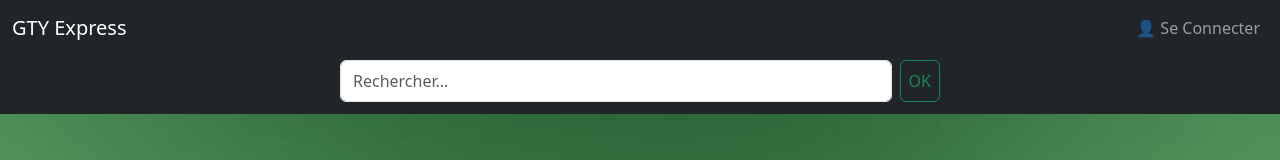
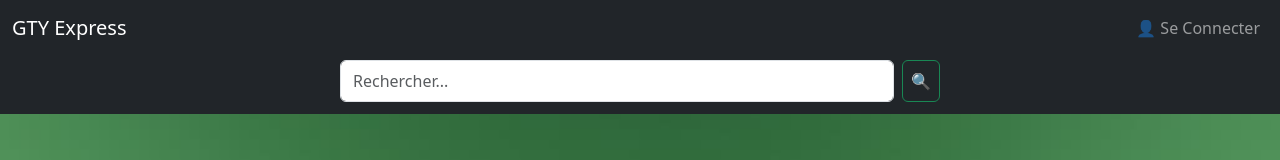
Before and after one commit to kevyamon/GTY-Express-Frontend, a React (Vite) app: page / in a window 1280 px wide. Shown: the top 160 px of the page. Built offline with nearby package versions, Linux system fonts and the light colour scheme; no server answers.

Commit message:
Header vrai final

```diff
--- a/src/components/Header.jsx
+++ b/src/components/Header.jsx
@@ -177,7 +177,7 @@ const Header = () => {
             placeholder='Rechercher...'
             className='mr-sm-2'
           />
-          <Button type='submit' variant='outline-success' className='p-2 ms-2'>OK</Button>
+          <Button type='submit' variant='outline-success' className='p-2 ms-2'>🔍</Button>
         </Form>
 
         {userInfo && (
```
